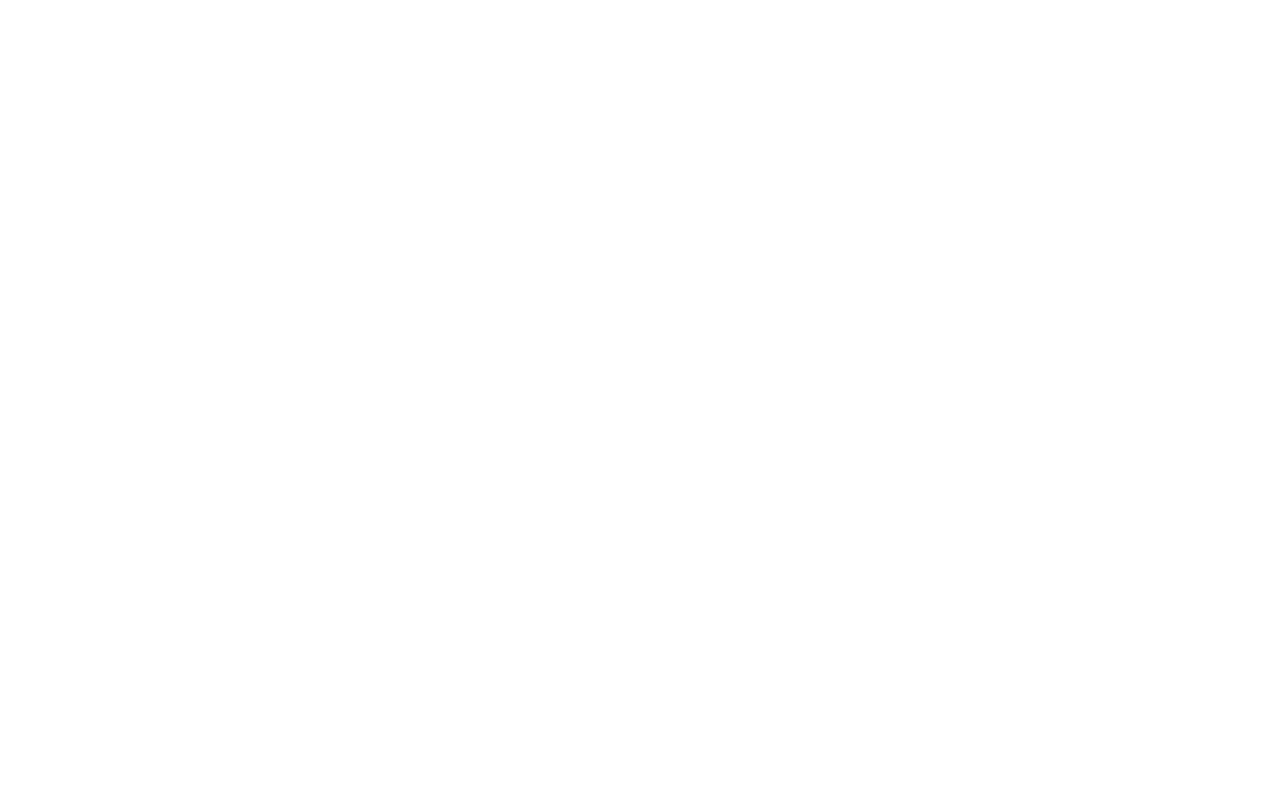
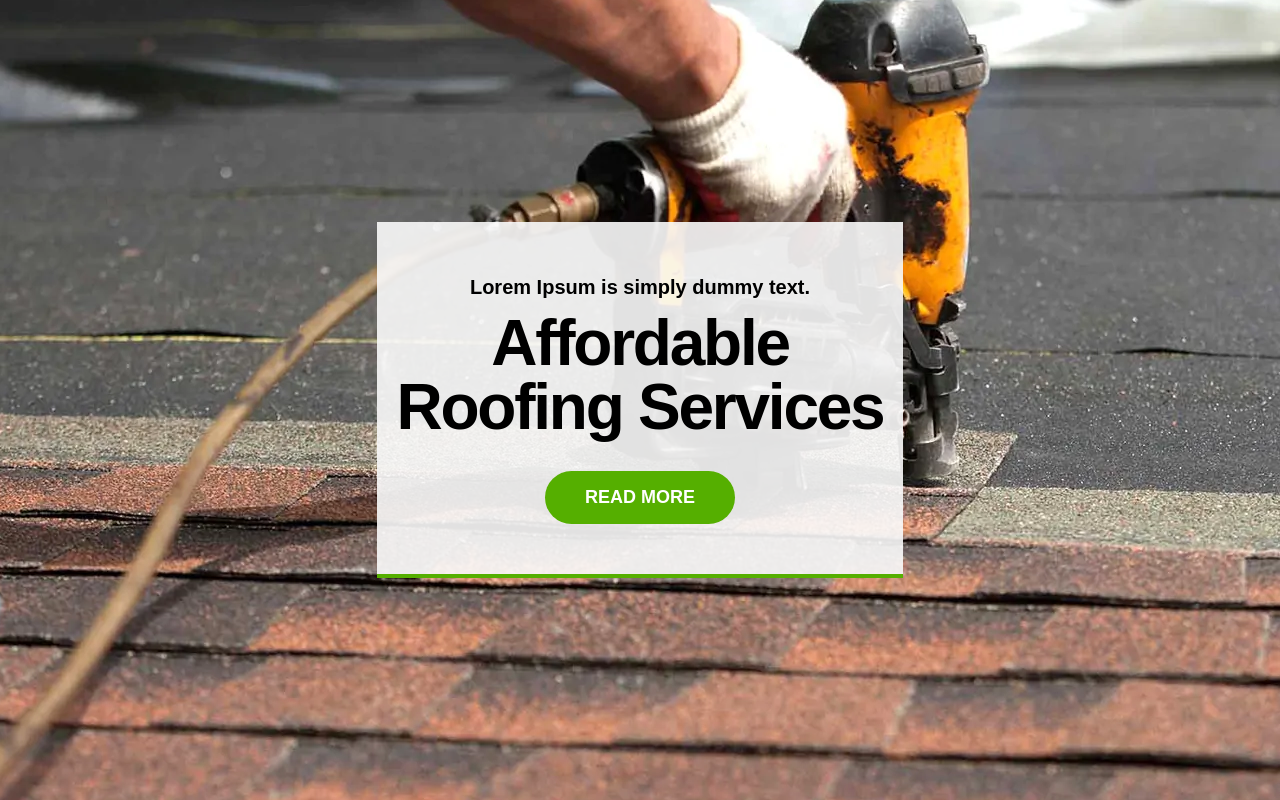
Before and after one commit to Armando-Grados/Trabajo_Final_Tecsup, a React (Create React App) app: page /welcome in a window 1280 px wide. Before the commit this address had no page. Built offline with nearby package versions, Linux system fonts and the light colour scheme.

Commit message:
welcome hero component added

```diff
--- a/src/App.js
+++ b/src/App.js
@@ -1,15 +1,19 @@
-import './App.css';
-import { Route, Routes } from 'react-router-dom';
-import PrimaryLayout from './layouts/PrimaryLayout';
-import HomePage from './pages/HomePage';
+import "./App.css";
+import { Route, Routes } from "react-router-dom";
+import PrimaryLayout from "./layouts/PrimaryLayout";
+import HomePage from "./pages/HomePage";
+import WelcomePge from "./pages/WelcomePge";
 
 function App() {
   return (
     <Routes>
-      <Route path='/' element={<PrimaryLayout />}>
+      <Route path="/" element={<PrimaryLayout />}>
         <Route index element={<HomePage />} />
         <Route></Route>
         <Route></Route>
+      </Route>
+      <Route path="/welcome">
+        <Route index element={<WelcomePge />} />
       </Route>
     </Routes>
   );
--- /dev/null
+++ b/src/components/welcome/hero/Hero.jsx
@@ -0,0 +1,27 @@
+import React from "react";
+import "./hero.css";
+const Hero = () => {
+  return (
+    <>
+      <div className="hero__section">
+        <div className="container welcome__hero-container">
+          <div className="row justify-content-center">
+            <div className="hero__card">
+              <div className="card__content">
+                <h5 className="card__subheading">
+                  Lorem Ipsum is simply dummy text.{" "}
+                </h5>
+                <h3 className="card__heading">
+                  Affordable <br /> Roofing Services
+                </h3>
+                <button className="btn btn-primary">Read More</button>
+              </div>
+            </div>
+          </div>
+        </div>
+      </div>
+    </>
+  );
+};
+
+export default Hero;
--- /dev/null
+++ b/src/components/welcome/hero/hero.css
@@ -0,0 +1,69 @@
+* {
+  margin: 0;
+  padding: 0;
+  color: #000000;
+}
+.hero__section {
+  height: 100vh;
+  background: url("../../../assets/welcome/bannerimg.webp");
+  background-repeat: no-repeat;
+  background-position: center center;
+  overflow: hidden;
+}
+.welcome__hero-container {
+  height: 100%;
+  display: flex;
+  justify-content: center;
+  align-items: center;
+}
+.hero__card {
+  background: rgba(250, 250, 250, 0.9);
+  border-bottom: 4px solid #55af00;
+  padding: 50px 20px;
+  display: flex;
+  justify-content: center;
+}
+.card__content {
+  text-align: center;
+}
+.card__content .card__subheading {
+  font-size: 1.25rem;
+  font-weight: bold;
+  margin-bottom: 0.5rem;
+  font-family: monumentextended, sans-serif;
+  line-height: 1.56666667;
+  text-rendering: optimizeLegibilit;
+}
+.card__content .card__heading {
+  font-size: 8vmin;
+  text-transform: capitalize;
+  font-family: monumentextended, sans-serif;
+  line-height: 1;
+  margin-bottom: 2rem;
+  color: #000;
+  letter-spacing: -0.035em;
+}
+.card__content button {
+  background: #55af00;
+  border-color: #55af00;
+  padding: 1rem 2.5rem;
+  border-radius: 500px;
+  font-weight: 700;
+  font-size: 1.125rem;
+  text-transform: uppercase;
+  border: none;
+  color: #fff;
+  font-family: monumentextended, sans-serif;
+  cursor: pointer;
+}
+@media screen and (min-device-width: 1024px) {
+  .hero__card {
+    width: 700px;
+    position: relative;
+  }
+}
+@media screen and (max-device-width: 768px) {
+  .hero__section {
+    height: 70vh;
+  }
+}
--- /dev/null
+++ b/src/pages/WelcomePge.jsx
@@ -0,0 +1,12 @@
+import React from "react";
+import Hero from "../components/welcome/hero/Hero";
+
+const WelcomePge = () => {
+  return (
+    <>
+      <Hero />
+    </>
+  );
+};
+
+export default WelcomePge;
```
Also changed, not shown: src/components/home/HomeHero.jsx (+10 -3 lines), src/assets/welcome/bannerimg.webp (added).
